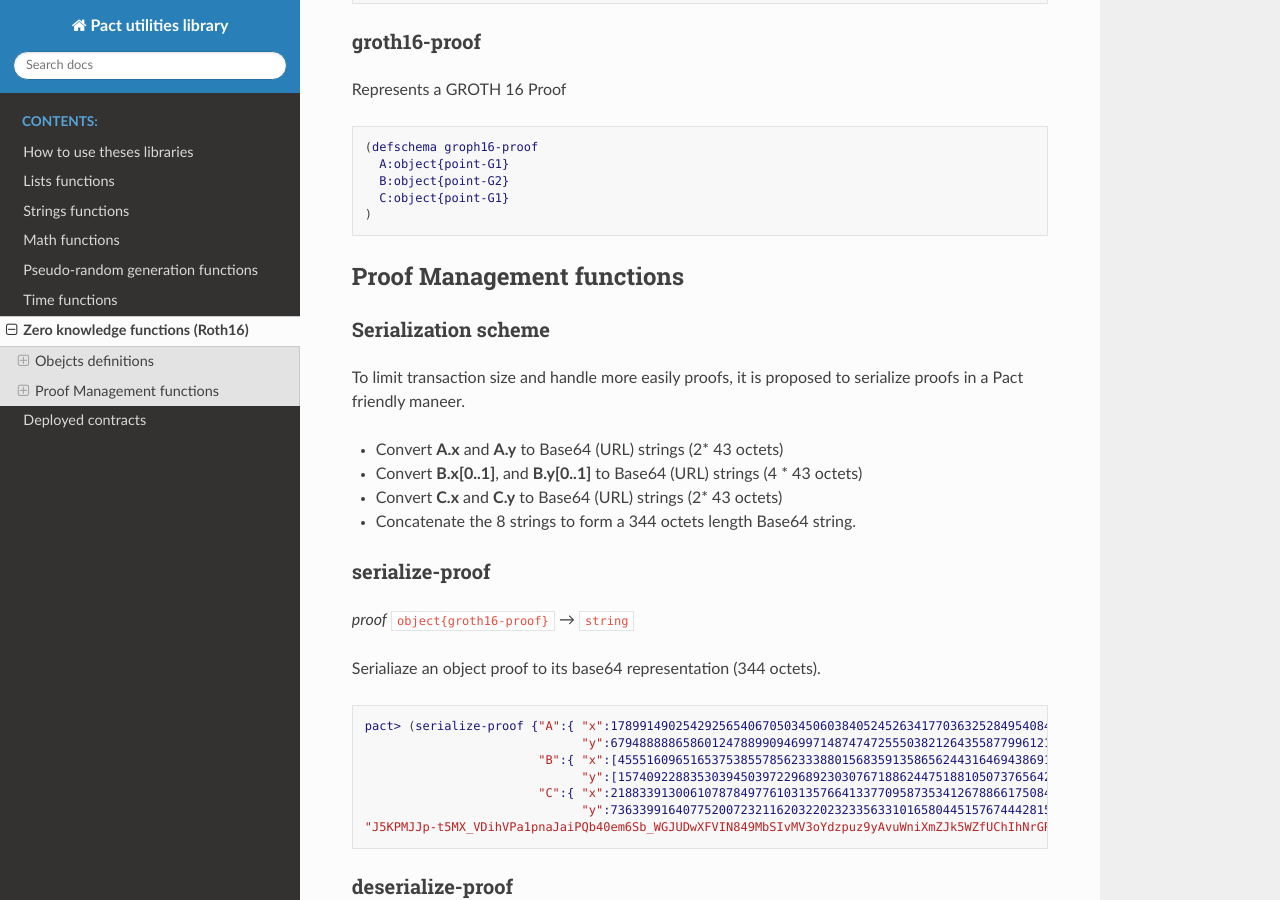
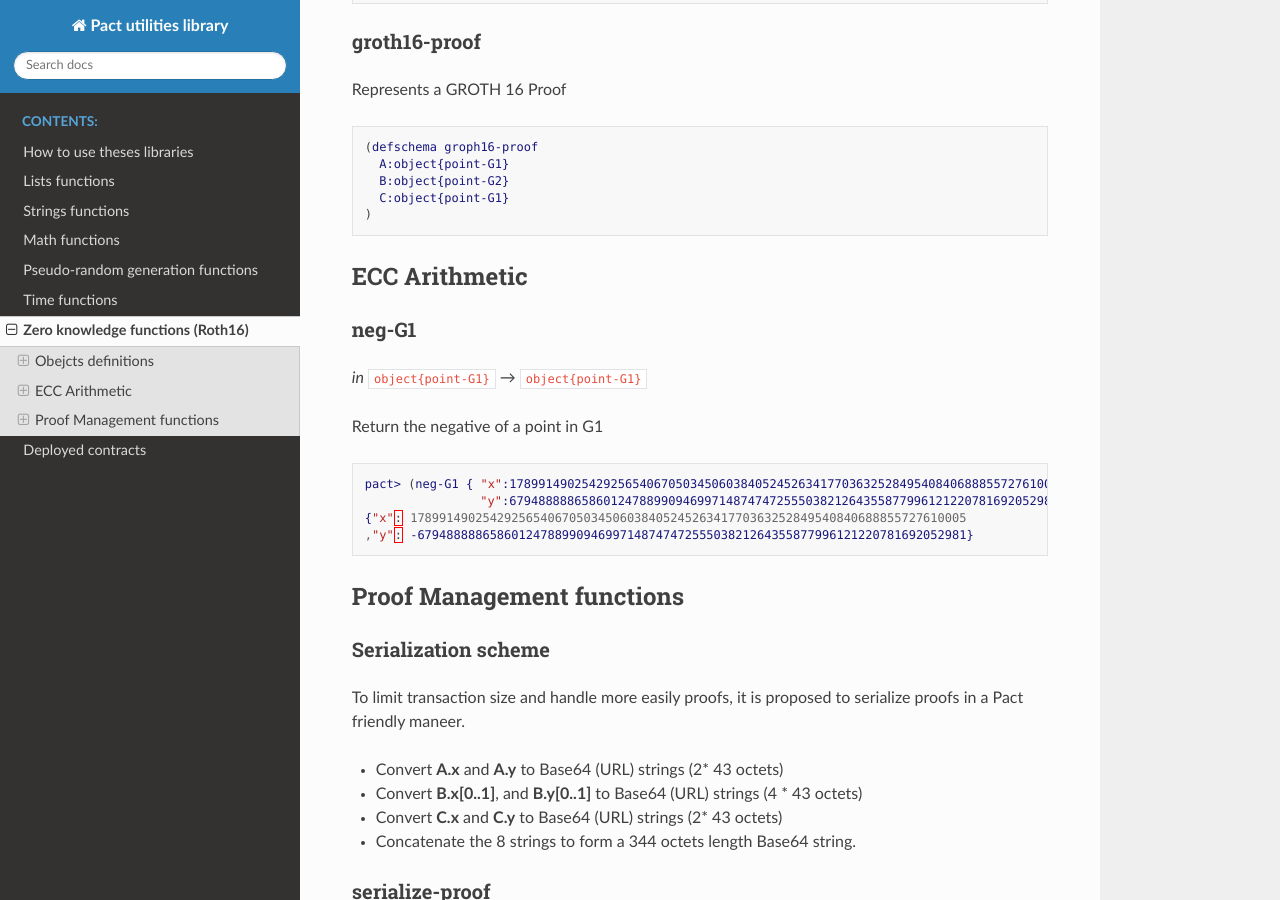
Before and after one commit to CryptoPascal31/pact-util-lib, a Sphinx documentation site: the page built from docs/source/util-zk.rst, in a window 1280 px wide and 900 px high, scrolled down 697 px. Built offline with Sphinx 7.4.7 and the Read the Docs theme 2.0.0, drawn with Linux system fonts in a browser that asks for light colours.

Commit message:
Add negative function

```diff
--- a/docs/source/util-zk.rst
+++ b/docs/source/util-zk.rst
@@ -40,6 +40,22 @@ Represents a GROTH 16 Proof
     B:object{point-G2}
     C:object{point-G1}
   )
+
+ECC Arithmetic
+--------------
+
+neg-G1
+~~~~~~
+*in* ``object{point-G1}`` *→* ``object{point-G1}``
+
+Return the negative of a point in G1
+
+.. code:: lisp
+
+  pact> (neg-G1 { "x":17899149025429256540670503450603840524526341770363252849540840688855727610005,
+                  "y":6794888886586012478899094699714874747255503821264355877996121220781692052981})
+  {"x": 17899149025429256540670503450603840524526341770363252849540840688855727610005
+  ,"y": -6794888886586012478899094699714874747255503821264355877996121220781692052981}
 
 
 
```
Also changed, not shown: README.md (+1 -0 lines), 2 other files.
